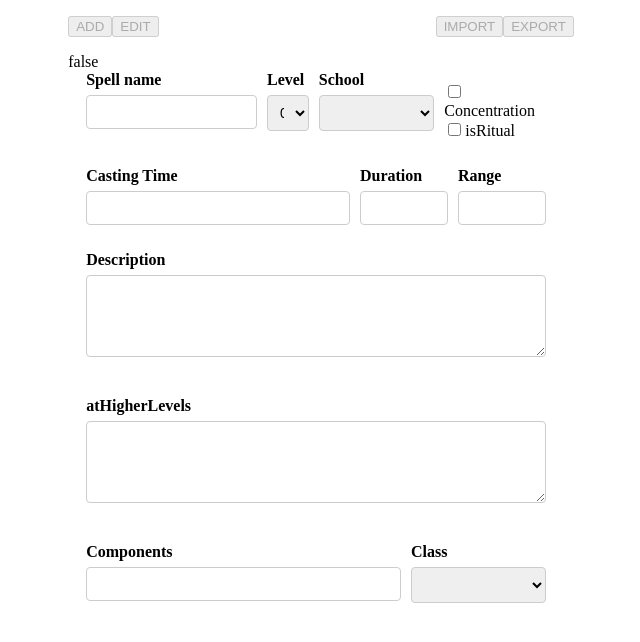
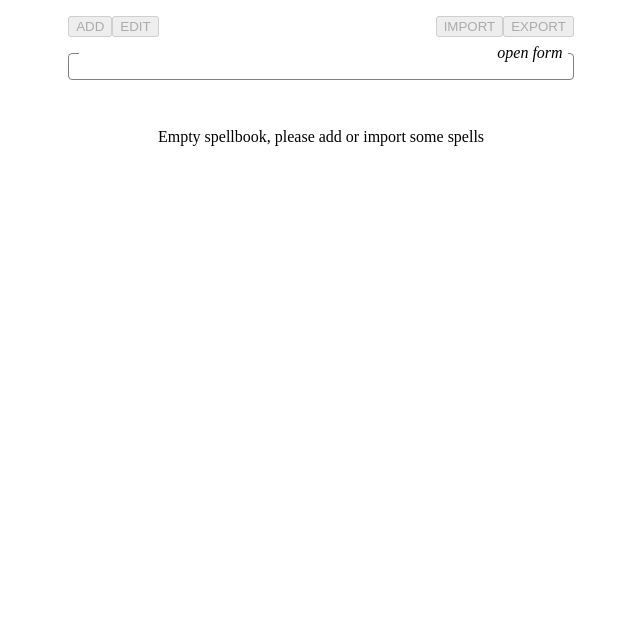
Before and after one commit to WBPiccolo/a17-5e-spellbook, an Angular app: page / in a window 1280 px wide. Shown: the top 642 px of the page, without its empty margins (319-959 px from the left). Built offline with nearby package versions, Linux system fonts and the light colour scheme.

Commit message:
accordion, animations and minor improvements

```diff
--- /dev/null
+++ b/src/app/accordion/accordion.component.html
@@ -0,0 +1,10 @@
+<div class="accordion">
+    <div class="accordion__header" (click)="toggle()">{{header}}</div>
+    <div class="accordion__body" [@slideInOut]="isOpen ? 'open' : 'closed'">
+        @if(isOpen) {
+            <ng-content>
+
+            </ng-content>
+        }
+    </div>
+</div>
--- /dev/null
+++ b/src/app/accordion/accordion.component.scss
@@ -0,0 +1,22 @@
+.accordion {
+    border: 1px solid grey;
+    border-radius: 4px;
+    padding: 5px 10px;
+    position: relative;
+    min-height: 15px;
+
+    &__header {
+        display: flex;
+        flex-direction: row-reverse;
+        font-style: italic;
+        position: absolute;
+        top: -10px;
+        width: 95%;
+        background-color: white;
+        padding: 0 1%;
+    }
+
+    &__body {
+        padding: 3px;
+    }
+}
--- /dev/null
+++ b/src/app/accordion/accordion.component.ts
@@ -0,0 +1,38 @@
+import { animate, group, state, style, transition, trigger } from '@angular/animations';
+import { Component, EventEmitter, Input, Output } from '@angular/core';
+
+@Component({
+  selector: 'app-accordion',
+  standalone: true,
+  imports: [],
+  templateUrl: './accordion.component.html',
+  styleUrl: './accordion.component.scss',
+  animations: [
+    trigger('slideInOut', [
+      state('open', style({
+        height: '*',
+        opacity: 1,
+      })),
+      state('closed', style({
+        height: '0',
+        opacity: 0,
+        overflow: 'hidden',
+      })),
+      transition('open <=> closed', [
+        animate('300ms ease-in-out'),
+      ]),
+    ]),
+  ],
+})
+export class AccordionComponent {
+  @Input() isOpen: boolean = false
+  @Input() header: string = 'accordion header';
+
+  @Output() accordionOpened: EventEmitter<boolean> = new EventEmitter<boolean>();
+
+  toggle() {
+    this.isOpen = !this.isOpen;
+    this.accordionOpened.emit(this.isOpen)
+  }
+}
+//https://angular.io/guide/animations#prerequisites
--- a/src/app/app.component.html
+++ b/src/app/app.component.html
@@ -2,17 +2,19 @@
   (addClick)="manageAddClick()" (editClick)="manageEditClick()" (importClick)="manageImportClick()"
   (exportClick)="manageExportClick()"></app-top-bar>
 
-<div class="form-accordion">
-  <div class="form-accordion__header" (click)="manageAccordionStatus()">{{hideAccordion}}</div>
-  <div class="form-accordion__body" [ngClass]="hideAccordion? 'accordion_closed':'accordion_open'">
+<div class="app-body">
+  <app-accordion header="open form" [isOpen]="openAccordion">
     <app-spell-form [spellForm]="spellForm" [schools]="schools" [levels]="levels" [classes]="classes"></app-spell-form>
-  </div>
+  </app-accordion>
 </div>
 
-<div class="spellbook" id="printHere">
+<div class="spellbook" #spellbook id="printHere">
   @for (spell of spellBookSignal(); track $index) {
   <app-spell-card [spell]="spell" [colourMap]="dndClassColors" (click)="spellClick(spell, $index)"></app-spell-card>
   }
+
 </div>
 
-<!-- <button (click)="printSpellBook()" [disabled]="!spellBookSignal().length">PRINT</button> -->
+@if(spellBookSignal().length === 0) {
+  <div class="app-body no-spell-message">Empty spellbook, please add or import some spells</div>
+}
--- a/src/app/app.component.scss
+++ b/src/app/app.component.scss
@@ -3,24 +3,14 @@
     grid-template-columns: 1fr 1fr 1fr;
 }
 
-.form-accordion {
+.app-body {
     width: 40%;
     margin: 0 auto;
 }
 
-.accordion_open {
-    padding: 0 18px;
-    background-color: white;
-    overflow: hidden;
-    transition: max-height 0.2s ease-out;
+.no-spell-message {
+    display: flex;
+    justify-content: center;
+    margin-top: 3em;
+    //font-style: italic;
 }
-
-.accordion_closed {
-    padding: 0 18px;
-    background-color: white;
-    display: none;
-    overflow: hidden;
-    transition: max-height 0.2s ease-out;
-}
-
-//https://angular.io/guide/animations
--- a/src/app/app.component.ts
+++ b/src/app/app.component.ts
@@ -1,14 +1,15 @@
-import { Component, WritableSignal, signal } from '@angular/core';
+import { Component, ElementRef, ViewChild, WritableSignal, signal } from '@angular/core';
 import { CommonModule } from '@angular/common';
 import { TopBarComponent } from './top-bar/top-bar.component'
 import { Spell } from '../models/spell';
 import { FormControl, FormGroup, ReactiveFormsModule, Validators } from '@angular/forms';
 import { SpellFormComponent } from './spell-form/spell-form.component';
 import { SpellCardComponent } from './spell-card/spell-card.component';
+import { AccordionComponent } from './accordion/accordion.component';
 @Component({
   selector: 'app-root',
   standalone: true,
-  imports: [CommonModule, TopBarComponent, ReactiveFormsModule, SpellFormComponent, SpellCardComponent],
+  imports: [CommonModule, TopBarComponent, ReactiveFormsModule, SpellFormComponent, SpellCardComponent, AccordionComponent],
   templateUrl: './app.component.html',
   styleUrl: './app.component.scss'
 })
@@ -42,8 +43,6 @@ export class AppComponent {
     ['Wizard', '#3366ff'], // Blue
   ]);
 
-  hideAccordion: boolean = false;
-
   spellBookSignal: WritableSignal<Spell[]> = signal([]);
 
   spellForm: FormGroup = new FormGroup({
@@ -62,13 +61,22 @@ export class AppComponent {
     class: new FormControl<string>('', Validators.required)
   });
 
+  openAccordion: boolean = false
+
+  @ViewChild('spellbook')
+  spellbookRef!: ElementRef;
+
   manageAddClick() {
     const newSpell: Spell = this.spellForm.value
 
     console.log('manageAddClick', newSpell);
 
     this.spellBookSignal.update(spellBook => spellBook.concat(newSpell).sort((a, b) => a.level - b.level))
+    this.spellForm.reset();
 
+    if(this.spellbookRef?.nativeElement) {
+      (this.spellbookRef.nativeElement as HTMLElement).scrollIntoView();
+    }
   }
 
   manageEditClick() {
@@ -97,7 +105,4 @@ export class AppComponent {
     console.log('clicked', spell, index);
   }
 
-  manageAccordionStatus() {
-    this.hideAccordion = !this.hideAccordion;
-  }
 }
--- a/src/app/app.config.ts
+++ b/src/app/app.config.ts
@@ -1,8 +1,8 @@
 import { ApplicationConfig } from '@angular/core';
 import { provideRouter } from '@angular/router';
-
+import { provideAnimations } from '@angular/platform-browser/animations'
 import { routes } from './app.routes';
 
 export const appConfig: ApplicationConfig = {
-  providers: [provideRouter(routes)]
+  providers: [provideRouter(routes), provideAnimations()]
 };
--- /dev/null
+++ b/src/assets/colors.scss
@@ -0,0 +1 @@
+$background: #ffffff;
```
Also changed, not shown: 1 other file (tests, documents, lock files or other folders).
